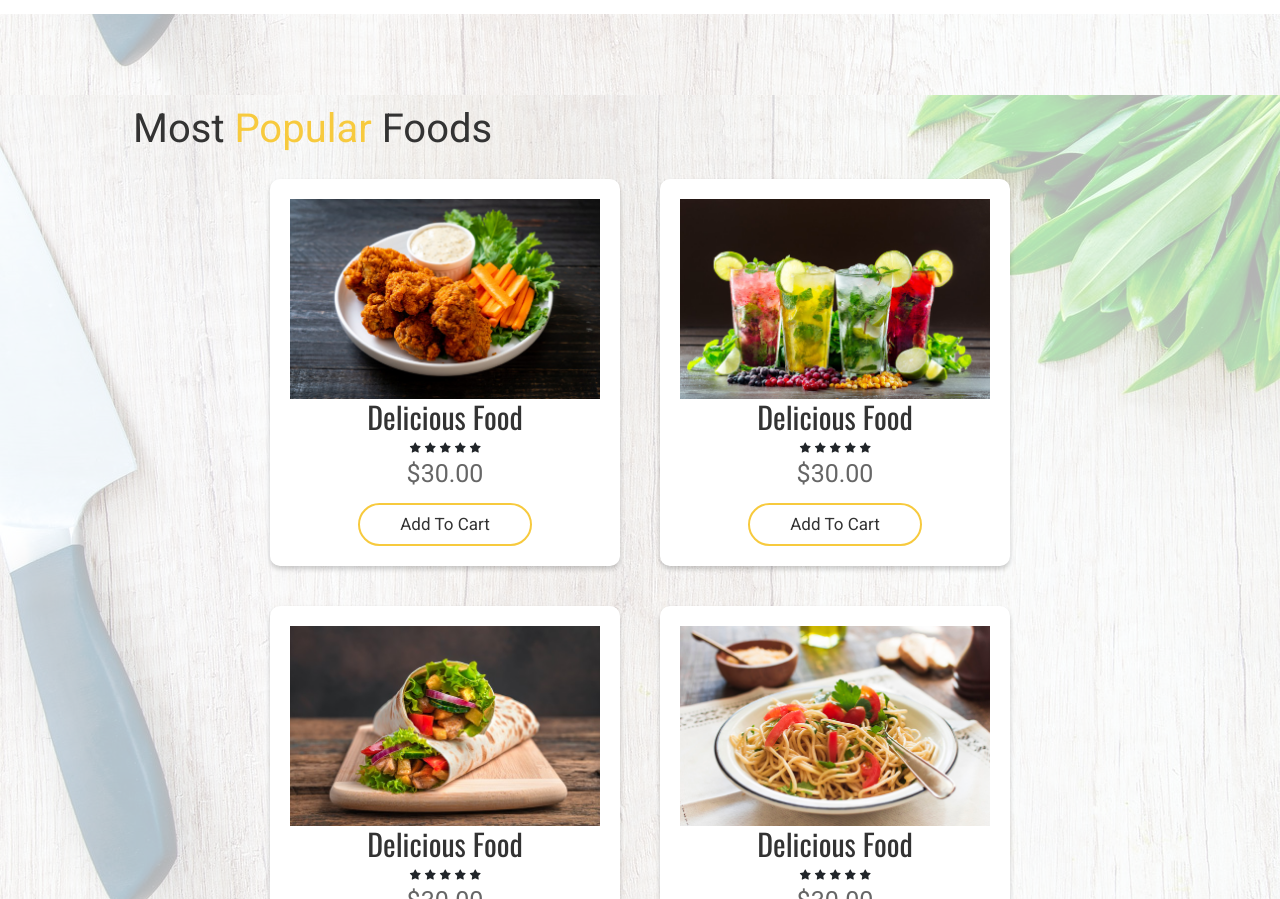
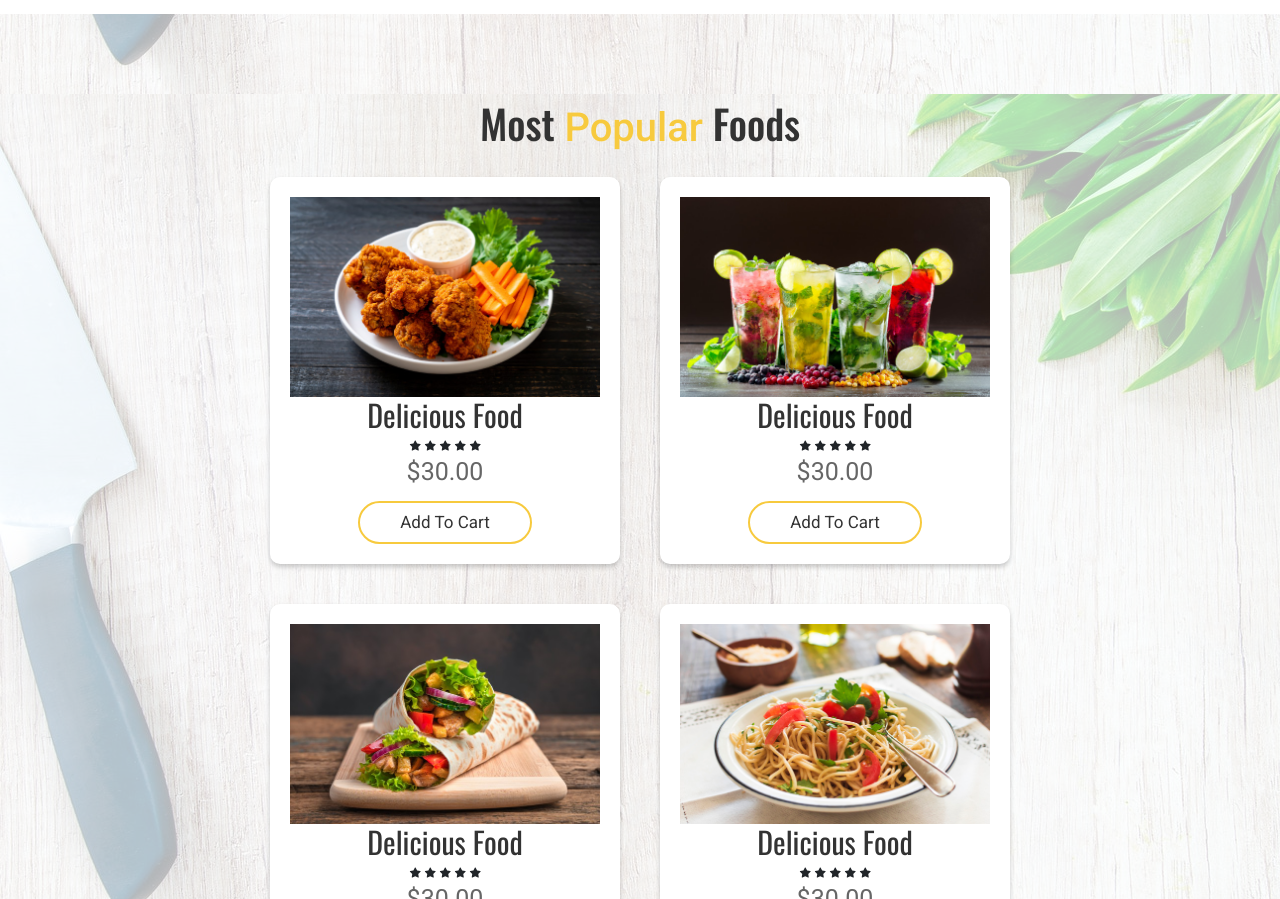
Before and after one commit to FatmaMo7/food-website, a plain HTML site: page index.html in a window 1280 px wide. Shown: the part 2452-3351 px from the top of the page. Drawn offline with nearby package versions, Linux system fonts and the light colour scheme.

Commit message:
Update index.html

```diff
--- a/index.html
+++ b/index.html
@@ -130,7 +130,7 @@
 
 
           <section class="popular" id="popular">
-        <hi class="heading">Most <span>Popular</span> Foods</hi>
+        <h1 class="heading">Most <span>Popular</span> Foods</h1>
         <div class="box-container">
 
           <div class="box" data-aos="fade-right">
```
